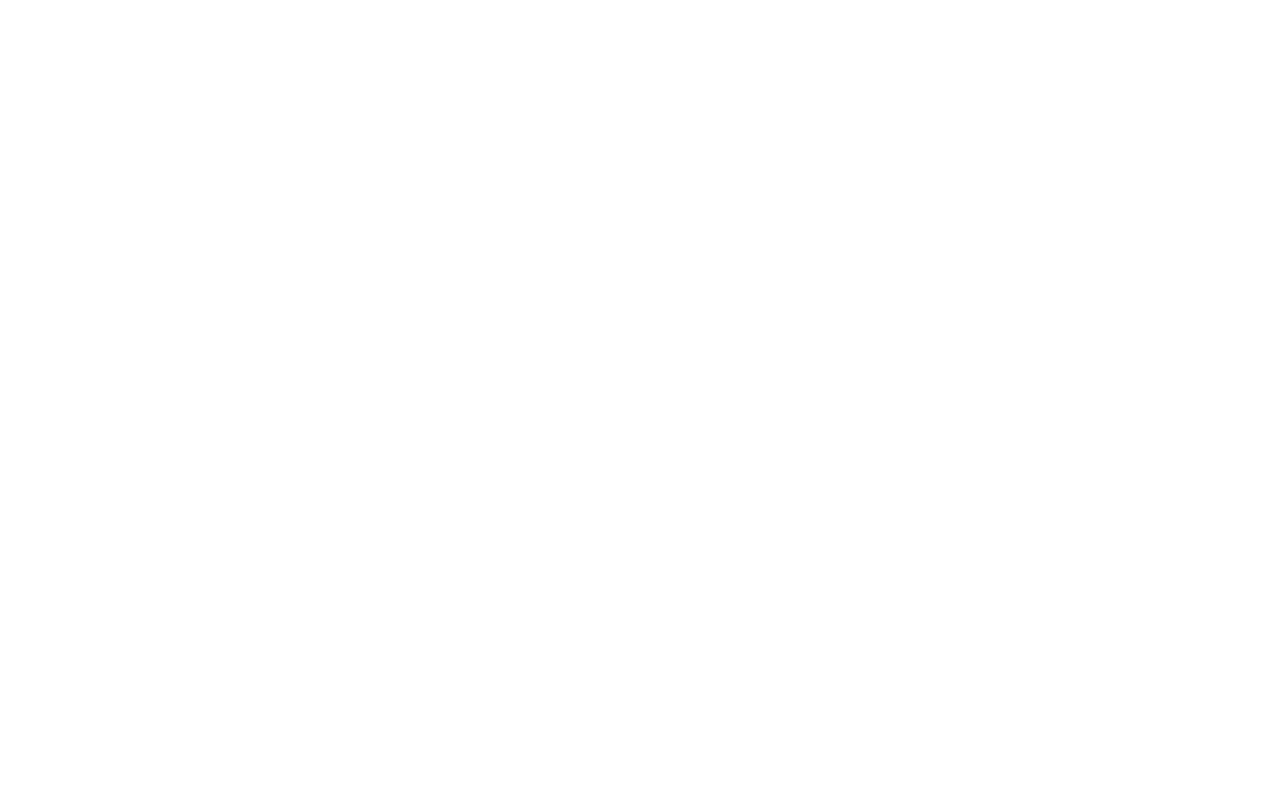
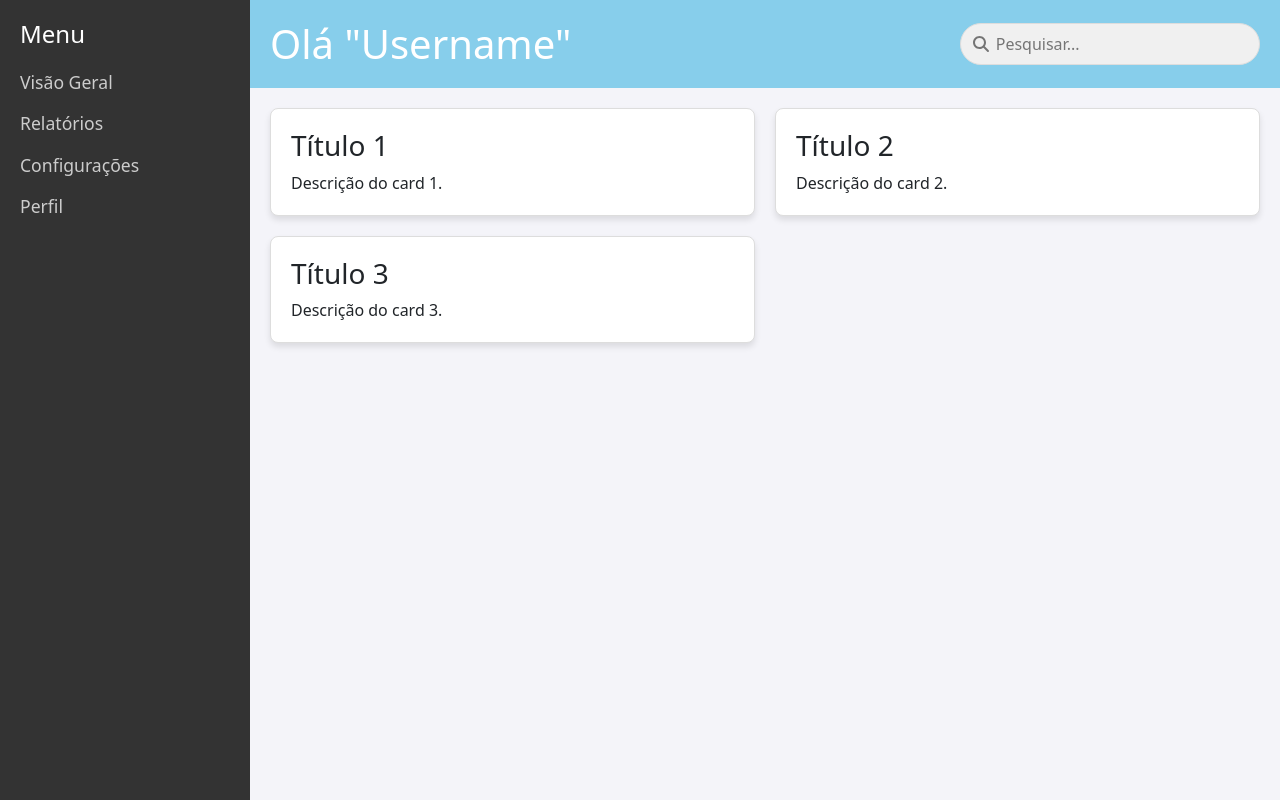
Before and after one commit to LucasKuniyoshi/3C_Final_Project, a Vue app in the folder frontend/: page /dashboard in a window 1280 px wide. Before the commit this address had no page. Built offline with nearby package versions, Linux system fonts and the light colour scheme.

Commit message:
Modal e Dashboard - Candidate

```diff
--- a/frontend/src/main.js
+++ b/frontend/src/main.js
@@ -4,13 +4,13 @@
 import store from "./store";
 import { library } from '@fortawesome/fontawesome-svg-core';
 import { FontAwesomeIcon } from '@fortawesome/vue-fontawesome';
-import { faUser, faCoffee, faEnvelope } from '@fortawesome/free-solid-svg-icons'; // Adicione os ícones que você quer usar
+import { faUser, faCoffee, faEnvelope, faMagnifyingGlass  } from '@fortawesome/free-solid-svg-icons'; // Adicione os ícones que você quer usar
 import { faGoogle } from '@fortawesome/free-brands-svg-icons';
 
 import "bootstrap/dist/css/bootstrap.min.css";
 import "bootstrap";
 
-library.add(faUser, faCoffee, faGoogle, faEnvelope); // Adicione os ícones à biblioteca
+library.add(faUser, faCoffee, faGoogle, faEnvelope, faMagnifyingGlass ); // Adicione os ícones à biblioteca
 
 const app = createApp(App)
 
--- a/frontend/src/router/index.js
+++ b/frontend/src/router/index.js
@@ -35,8 +35,20 @@
       meta: {
         title: 'SigninRecruiter'
       }
+    },
+    {
+      path: '/dashboard',
+      name: 'dashboard',
+      component: () => import('../views/Dashboard.vue'),
+      meta: {
+        title: 'Dashboard'
+      }
     }
-  ]
+  ],
+  scrollBehavior(to, from, savedPosition) {
+    // Sempre rola para o topo
+    return { top: 0 };
+  },
 })
 
 router.beforeEach((to, from, next) => {
--- /dev/null
+++ b/frontend/src/views/Dashboard.vue
@@ -0,0 +1,252 @@
+<template>
+    <div class="dashboard-container">
+      <!-- BARRA LATERAL -->
+      <aside class="sidebar">
+        <h2>Menu</h2>
+        <ul>
+          <li><router-link to="/overview">Visão Geral</router-link></li>
+          <li><router-link to="/reports">Relatórios</router-link></li>
+          <li><router-link to="/settings">Configurações</router-link></li>
+          <li><router-link to="/profile">Perfil</router-link></li>
+        </ul>
+      </aside>
+
+      <div class="main-content">
+        <header class="header">
+          <h1>Olá "Username"</h1>
+          <div class="search-bar">
+            <font-awesome-icon icon="magnifying-glass" class="searchIcon" />
+            <input type="text" placeholder="Pesquisar..." class="search-input" />
+          </div>
+        </header>
+
+        <section class="content">
+          <div class="card" @click="openModal('Título 1', 'Descrição completa do card 1', 'salario', 'localização', 'requisitos')">
+            <h3>Título 1</h3>
+            <p>Descrição do card 1.</p>
+          </div>
+          <div class="card" @click="openModal('Título 2', 'Descrição completa do card 2', 'salario', 'localização', 'requisitos')">
+            <h3>Título 2</h3>
+            <p>Descrição do card 2.</p>
+          </div>
+          <div class="card" @click="openModal('Título 3', 'Descrição completa do card 3', 'salario', 'localização', 'requisitos')">
+            <h3>Título 3</h3>
+            <p>Descrição do card 3.</p>
+          </div>
+        </section>
+      </div>
+
+      <!-- Modal -->
+      <div v-if="showModal" class="modal-overlay" @click.self="closeModal">
+        <div class="modal-content">
+          <h2>{{ modalTitle }}</h2>
+          <p>{{ modalDescription }}</p>
+          <h5>Localização: <p>Curitiba, PR</p></h5>
+          <h5>Salário: <p>R$:2000.00</p></h5>
+          <h5>Requisitos:</h5>
+          <ul>
+            <li>Conhecimento SQL</li>
+            <li>Vue.js</li>
+            <li>Laravel</li>
+          </ul>
+          <button class="confirm-button" @click="closeModal">Inscrever-se</button>
+          <button class="cancel-button" @click="closeModal">Cancelar</button>
+        </div>
+      </div>
+    </div>
+  </template>
+
+  <script setup>
+  import { ref } from 'vue';
+
+  const showModal = ref(false);
+  const modalTitle = ref('');
+  const modalDescription = ref('');
+  const modalSalary = ref('');
+  const modalLocation = ref('');
+  const modalRequest = ref('');
+
+  function openModal(title, description, salary, location, request) {
+    modalTitle.value = title;
+    modalDescription.value = description;
+    modalSalary.value = salary;
+    modalLocation.value = location;
+    modalRequest.value = request;
+    showModal.value = true;
+  }
+
+  function closeModal() {
+    showModal.value = false;
+  }
+  </script>
+
+  <style scoped>
+  /* Estilo do Container do Dashboard */
+  .dashboard-container {
+    display: flex;
+    height: 100vh;
+    overflow: hidden;
+  }
+
+  /* Estilo da Barra Lateral */
+  .sidebar {
+    width: 250px;
+    background-color: #333;
+    color: #fff;
+    padding: 20px;
+    box-sizing: border-box;
+  }
+
+  .sidebar h2 {
+    font-size: 1.5em;
+    margin-bottom: 20px;
+  }
+
+  .sidebar ul {
+    list-style: none;
+    padding: 0;
+  }
+
+  .sidebar li {
+    margin-bottom: 15px;
+  }
+
+  .sidebar li a {
+    color: #ccc;
+    text-decoration: none;
+    font-size: 1.1em;
+  }
+
+  .sidebar li a:hover {
+    color: #fff;
+  }
+
+  /* Estilo da barra de pesquisa */
+  .search-bar {
+    display: flex;
+    align-items: center;
+    background-color: #f0f0f0;
+    border: 1px solid #ddd;
+    border-radius: 25px;
+    padding: 0.2%;
+    width: 100%;
+    max-width: 300px;
+  }
+
+  /* Estilo do campo de input */
+  .search-input {
+    flex: 1;
+    border: none;
+    outline: none;
+    padding: 2.2%;
+    font-size: 1em;
+    background-color: transparent;
+  }
+
+  .searchIcon {
+    color: #757575;
+    margin-left: 3.5%;
+  }
+
+  /* Estilo do Conteúdo Principal */
+  .main-content {
+    flex: 1;
+    display: flex;
+    flex-direction: column;
+    background-color: #f4f4f9;
+  }
+
+  /* Estilo do Cabeçalho */
+  .header {
+    display: flex;
+    justify-content: space-between;
+    align-items: center;
+    padding: 20px;
+    background-color: skyblue;
+    color: #fff;
+  }
+
+  .header h1 {
+    margin: 0;
+  }
+
+  /* Estilo da Área de Conteúdo */
+  .content {
+    padding: 20px;
+    display: flex;
+    gap: 20px;
+    flex-wrap: wrap;
+    overflow-y: auto;
+  }
+
+  /* Estilo dos Cards */
+  .card {
+    background-color: #fff;
+    border: 1px solid #ddd;
+    border-radius: 8px;
+    padding: 20px;
+    width: calc(50% - 10px);
+    box-shadow: 0 4px 6px rgba(0, 0, 0, 0.1);
+    cursor: pointer;
+  }
+
+  .card h3 {
+    margin-top: 0;
+  }
+
+  .card p {
+    margin: 0;
+  }
+
+  /* Estilo do Modal */
+  .modal-overlay {
+    position: fixed;
+    top: 0;
+    left: 0;
+    right: 0;
+    bottom: 0;
+    background-color: rgba(0, 0, 0, 0.5);
+    display: flex;
+    justify-content: center;
+    align-items: center;
+    z-index: 10;
+  }
+
+  .modal-content {
+    background-color: #fff;
+    padding: 20px;
+    border-radius: 8px;
+    width: 90%;
+    max-width: 400px;
+    box-shadow: 0 4px 8px rgba(0, 0, 0, 0.2);
+  }
+
+  .modal-content h2 {
+    margin-top: 0;
+  }
+
+  .modal-content button{
+    margin-top: 20px;
+    padding: 10px;
+    color: #fff;
+    border: none;
+    cursor: pointer;
+    border-radius: 7px;
+  }
+  .modal-content .confirm-button{
+      background-color: skyblue;
+   }
+
+  .modal-content .confirm-button:hover {
+    background-color: rgb(99, 197, 236);
+    transition: 0.3s;
+  }
+
+  .modal-content .cancel-button{
+      background-color: #ff6b6b;
+    }
+
+  .modal-content .cancel-button:hover {
+    background-color: #ff4b4b;
+  }
+  </style>
--- a/frontend/src/views/Signin.vue
+++ b/frontend/src/views/Signin.vue
@@ -7,7 +7,7 @@
         </header>
         <section>
             <div class="cardd">
-                <h2>Cadastrar</h2>
+                <h2>Seja bem-vindo</h2>
                 <h6>Aproveite sua vida profissional ao máximo</h6>
                 <div class="campos">
                     <div class="input-container">
@@ -342,6 +342,7 @@
 
     .footerCard{
         margin-top: 5%;
+        margin-bottom: 10%;
     }
 
     .footerCard h6{
--- a/frontend/src/views/SigninRecruiter.vue
+++ b/frontend/src/views/SigninRecruiter.vue
@@ -4,6 +4,7 @@
 </script>
 
 <template>
+    <div class="backgroundGeral">
         <div class="container">
             <header>
                 <router-link to="/">
@@ -84,6 +85,7 @@
             </section>
             <Footer />
         </div>
+    </div>
 </template>
 
 <style scoped>
@@ -93,11 +95,15 @@
         text-decoration: none;
     }
 
+    .backgroundGeral{
+        background-color: lightcyan;
+    }
+
     .container{
         display: flex;
         flex-direction: column;
         align-items: center;
-        /* background-color: aqua; */
+        /* background-color: lightcyan; */
         margin: 0 auto;
         /* text-align: center; */
     }
```
Lines whose indentation alone changed are shown as unchanged.
